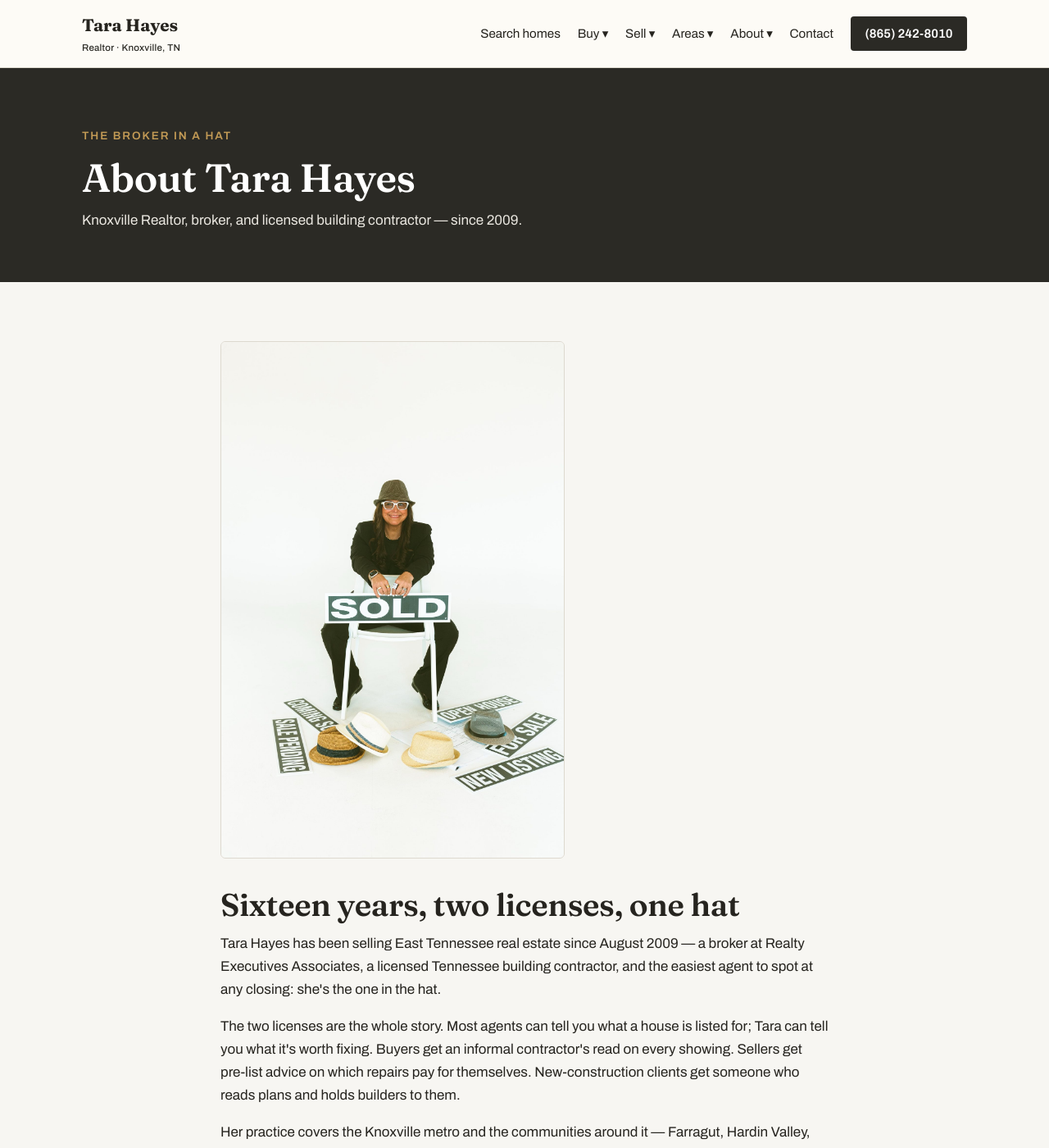
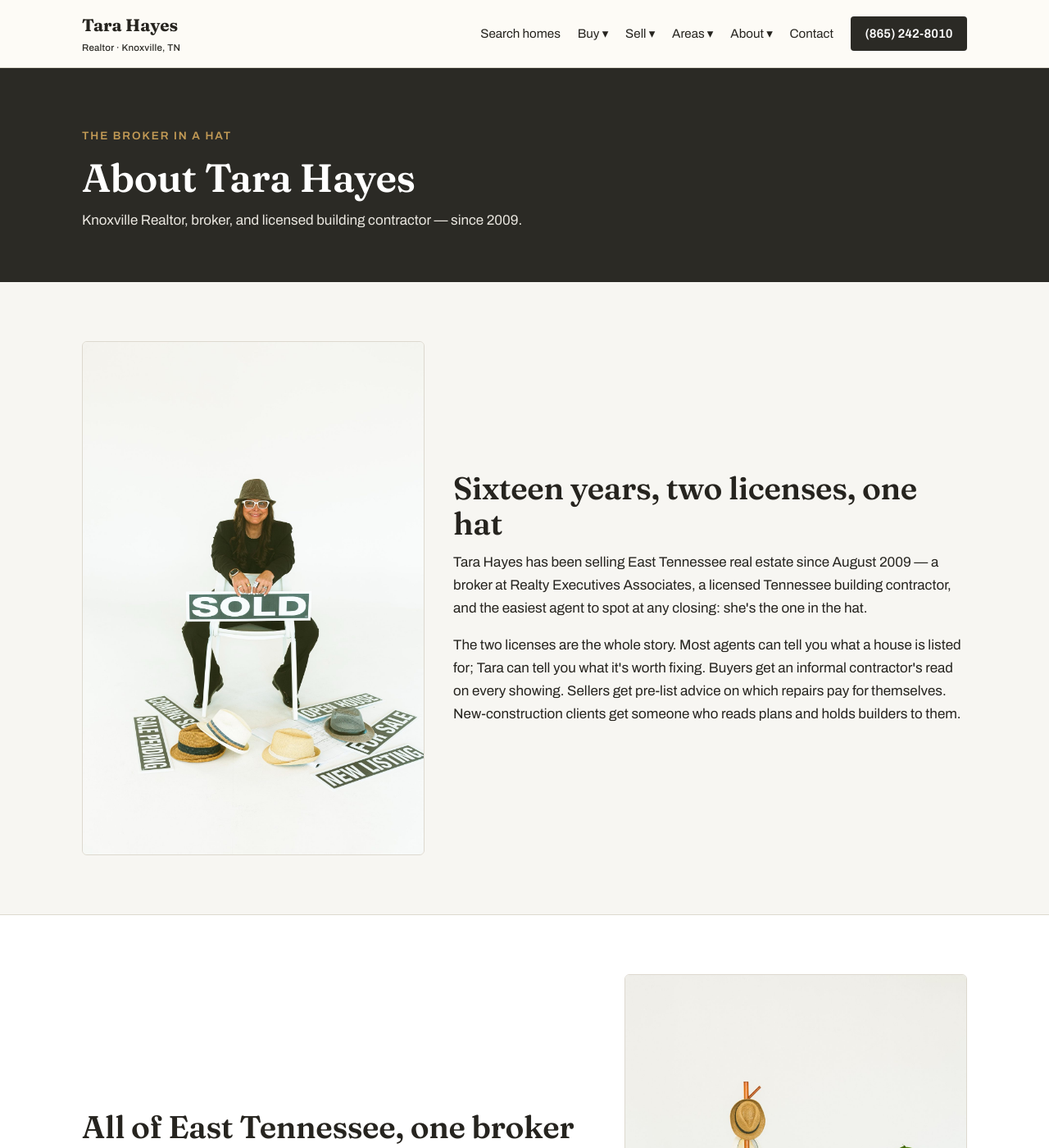
Before and after one commit to Westyn3/tara-hayes-realtor, a Jekyll site: the page built from about.html, in a window 1280 px wide and 1400 px high. Shown: the whole window at 82% size. Built offline with Jekyll 4.4.1, drawn with Linux system fonts in a browser that asks for light colours; some of the changed text lies outside the part shown.

Commit message:
About page: side-by-side photo/text layout on desktop instead of stacked portrait
Co-Authored-By: Claude Fable 5 <noreply@anthropic.com>
Claude-Session: https://claude.ai/code/session_017Tdkj31mQYZtdN1yVPKqVk

```diff
--- a/about.html
+++ b/about.html
@@ -11,15 +11,26 @@ crumb: "About"
     <p>Knoxville Realtor, broker, and licensed building contractor &mdash; since 2009.</p>
   </div>
 </section>
+
 <section class="section">
-  <div class="wrap prose">
-    <img class="about-photo" src="{{ '/images/tara-hayes.jpg' | relative_url }}" alt="Tara Hayes, Knoxville Realtor and licensed building contractor, seated with a Sold sign and her collection of hats" width="1400" height="2105">
-    <h2>Sixteen years, two licenses, one hat</h2>
-    <p>Tara Hayes has been selling East Tennessee real estate since August 2009 &mdash; a broker at Realty Executives Associates, a licensed Tennessee building contractor, and the easiest agent to spot at any closing: she's the one in the hat.</p>
-    <p>The two licenses are the whole story. Most agents can tell you what a house is listed for; Tara can tell you what it's worth fixing. Buyers get an informal contractor's read on every showing. Sellers get pre-list advice on which repairs pay for themselves. New-construction clients get someone who reads plans and holds builders to them.</p>
-    <p>Her practice covers the Knoxville metro and the communities around it &mdash; Farragut, Hardin Valley, Karns, Bearden, Maryville, Oak Ridge, Lenoir City, Tellico Village, and the lake country in between &mdash; with services spanning family homes and first purchases, luxury and lakefront, land, new construction, investing, and full-service property management.</p>
-    <img class="about-photo" src="{{ '/images/tara-hat-rack.jpg' | relative_url }}" alt="Tara Hayes relaxing beside her hat rack — the Broker in a Hat" loading="lazy" width="1400" height="2004">
-    <p>Sixteen years in, the reviews say the same thing over and over: honest, responsive, and knows houses. Read them, then call &mdash; Tara answers her own phone.</p>
+  <div class="wrap photo-split">
+    <img src="{{ '/images/tara-hayes.jpg' | relative_url }}" alt="Tara Hayes, Knoxville Realtor and licensed building contractor, seated with a Sold sign and her collection of hats" width="1400" height="2105">
+    <div>
+      <h2>Sixteen years, two licenses, one hat</h2>
+      <p>Tara Hayes has been selling East Tennessee real estate since August 2009 &mdash; a broker at Realty Executives Associates, a licensed Tennessee building contractor, and the easiest agent to spot at any closing: she's the one in the hat.</p>
+      <p>The two licenses are the whole story. Most agents can tell you what a house is listed for; Tara can tell you what it's worth fixing. Buyers get an informal contractor's read on every showing. Sellers get pre-list advice on which repairs pay for themselves. New-construction clients get someone who reads plans and holds builders to them.</p>
+    </div>
+  </div>
+</section>
+
+<section class="section section-alt">
+  <div class="wrap photo-split photo-split-rev">
+    <div>
+      <h2>All of East Tennessee, one broker</h2>
+      <p>Her practice covers the Knoxville metro and the communities around it &mdash; Farragut, Hardin Valley, Karns, Bearden, Maryville, Oak Ridge, Lenoir City, Tellico Village, and the lake country in between &mdash; with services spanning family homes and first purchases, luxury and lakefront, land, new construction, investing, and full-service property management.</p>
+      <p>Sixteen years in, the reviews say the same thing over and over: honest, responsive, and knows houses. <a href="{{ '/reviews.html' | relative_url }}">Read them</a>, then call &mdash; Tara answers her own phone.</p>
+    </div>
+    <img src="{{ '/images/tara-hat-rack.jpg' | relative_url }}" alt="Tara Hayes relaxing beside her hat rack — the Broker in a Hat" loading="lazy" width="1400" height="2004">
   </div>
 </section>
 
--- a/css/style.css
+++ b/css/style.css
@@ -226,3 +226,7 @@ p + p { margin-top: 1em; }
   .drop-wide { transform: none; columns: 1; }
   .has-drop.open > .drop { display: block; }
 }
+
+/* Reversed photo split (text left, image right on desktop) */
+.photo-split-rev { grid-template-columns: 3fr minmax(260px, 2fr); }
+@media (max-width: 720px) { .photo-split-rev { grid-template-columns: 1fr; } .photo-split-rev img { order: -1; } }
```
